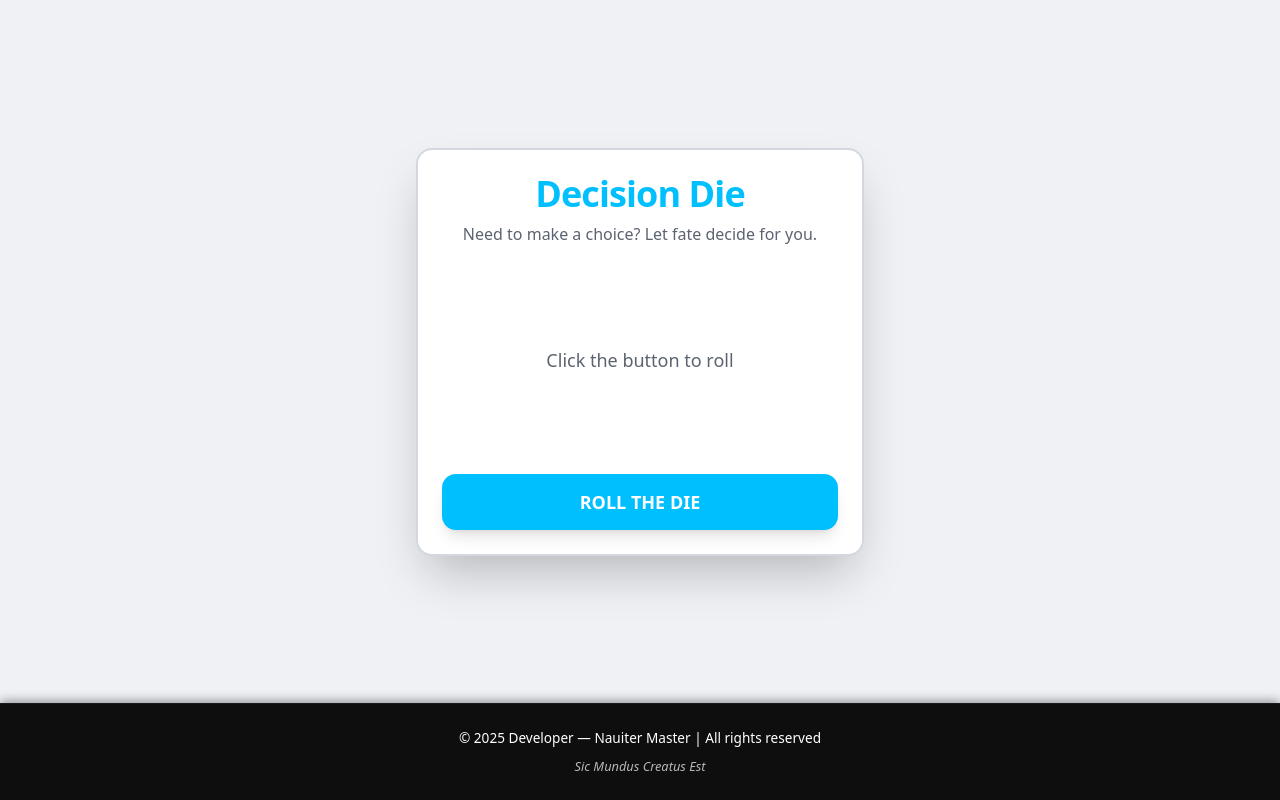
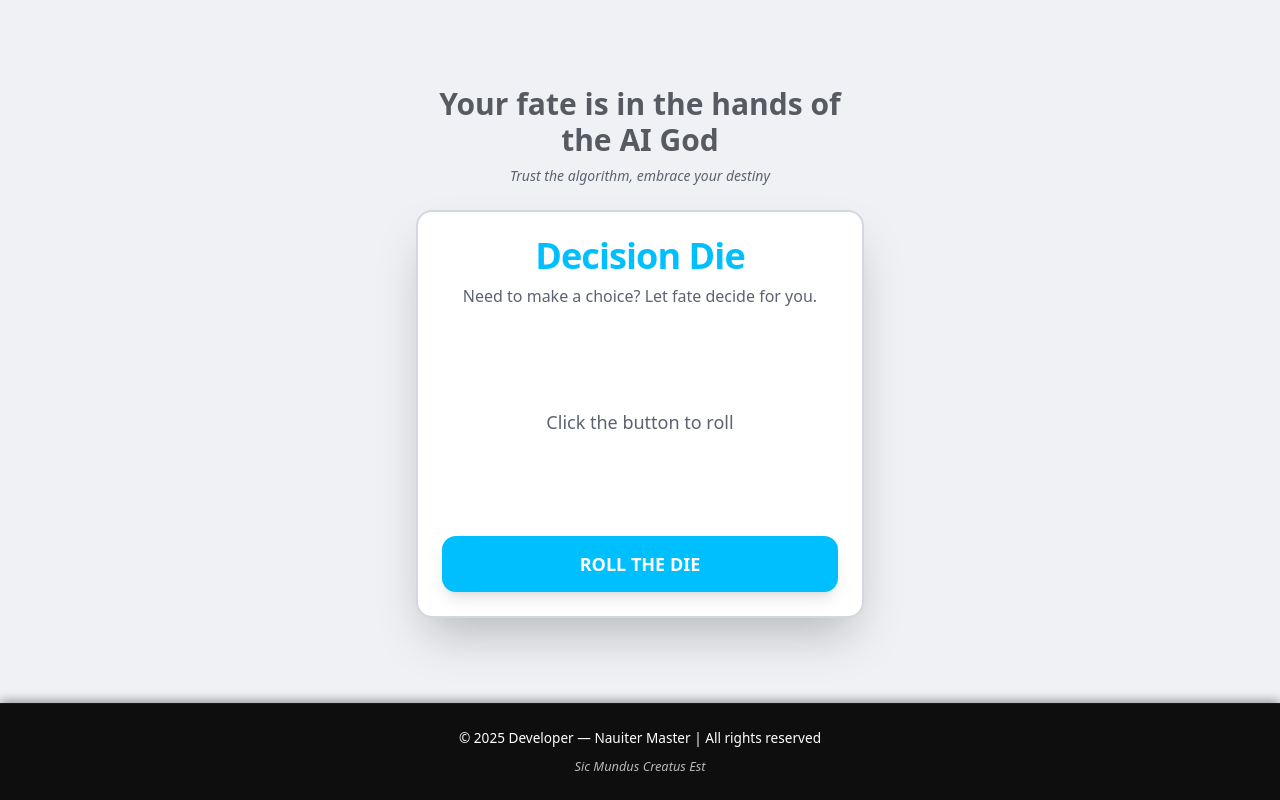
Before and after one commit to nauiter/decisiondie, a React (Vite) app: page / in a window 1280 px wide. Built offline with nearby package versions, Linux system fonts and the light colour scheme; the HTML template or start-up script is replaced by a standard one.

Commit message:
Add "Fate" text to Decision Die
Add a simple text "Your fate is in the hands of the God IA" above the Decision Die box to enhance user luck. Adjustments to layout and styling may be necessary for optimal integration.

```diff
--- a/src/pages/Index.tsx
+++ b/src/pages/Index.tsx
@@ -45,6 +45,14 @@ const Index = () => {
     <div className="min-h-screen flex flex-col bg-background">
       <main className="flex-1 flex items-center justify-center p-4">
         <div className="w-full max-w-md space-y-6">
+          <div className="text-center space-y-2">
+            <p className="text-2xl md:text-3xl font-bold text-foreground animate-pulse">
+              Your fate is in the hands of the AI God
+            </p>
+            <p className="text-sm text-muted-foreground italic">
+              Trust the algorithm, embrace your destiny
+            </p>
+          </div>
           <Card className="shadow-2xl border-2 border-border">
             <CardHeader className="text-center space-y-2">
               <CardTitle className="text-4xl font-bold bg-gradient-to-r from-primary to-accent bg-clip-text text-transparent">
```
